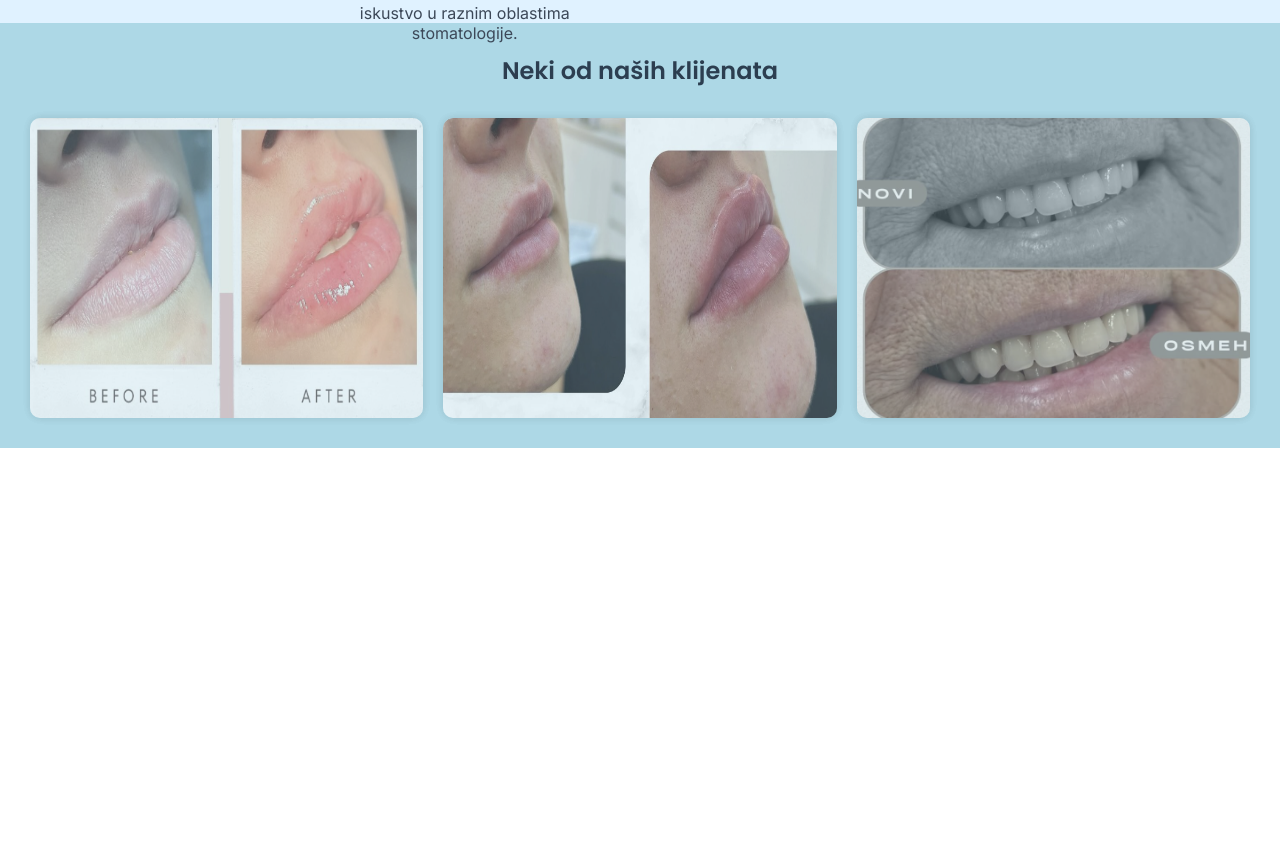
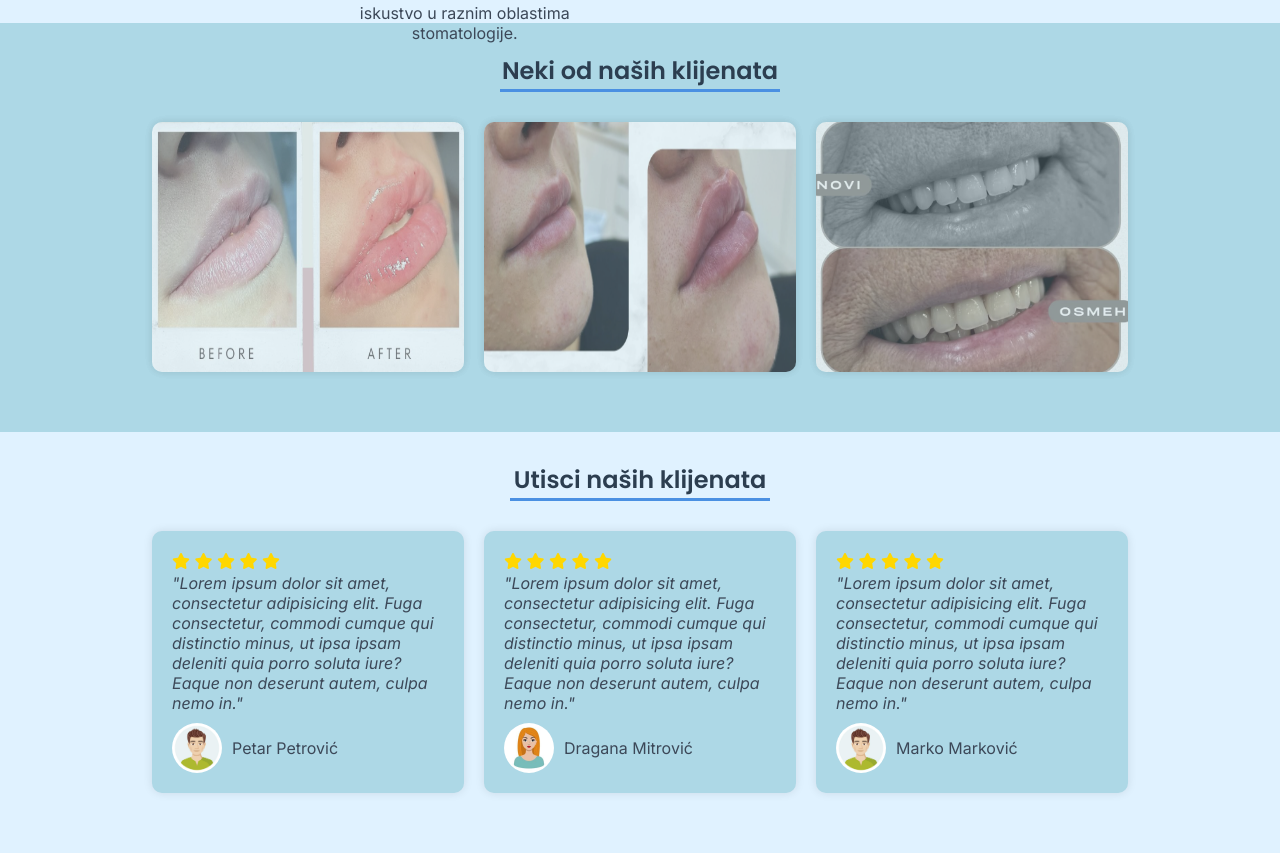
Before and after one commit to NMojsilovic/JS_Dental_Aesthetic, a plain HTML site: page index.html in a window 1280 px wide. Shown: the part 2371-3224 px from the top of the page. Before the commit the page ends 2819 px from the top, so only its background shows below. Drawn offline with Linux system fonts and the light colour scheme.

Commit message:
Kreirana sekcija utisci

```diff
--- a/css/style.css
+++ b/css/style.css
@@ -305,19 +305,20 @@ button{
     display: grid;
     grid-template-columns: repeat(3, 1fr);
     gap: 20px;
-    margin-top: 30px;
+    width: 80%;
+    margin: 30px auto;
 }
 
 .nas-rad{
     width: 100%;
-    height: 300px;
+    height: 250px;
     opacity: 0.7;
     border-radius: 10px;
     box-shadow: 0px 0px 10px rgba(0, 0, 0, 0.1);
 }
 .nas-rad img{
     width: 100%;
-    height: 300px;
+    height: 250px;
     border-radius: 10px;
     box-shadow: 0px 0px 10px rgba(0, 0, 0, 0.1);
 }
@@ -327,3 +328,69 @@ button{
     opacity: 1;
     cursor: pointer;
 }
+#nasi-radovi h2::after{
+    content: "";
+    display: block;
+    width: 280px;
+    height: 3px;
+    background-color: #4A90E2;
+    margin: 1px auto;
+}
+
+/* KRAJ SEKCIJE NASI RADOVI */
+
+/* POCETAK SEKCIJE UTISCI */
+
+#utisci-sekcija{
+    background-color: #e0f2ff;
+    padding: 30px;
+}
+#utisci-sekcija h2{
+    text-align: center;
+}
+.utisci-grid{
+    display: grid;
+    grid-template-columns: repeat(3, 1fr);
+    gap: 20px;
+    width: 80%;
+    margin: 30px auto;
+
+}
+
+.osoba-utisak img{
+    width: 50px;
+    height: 50px;
+    border-radius: 50%;
+}
+
+.utisak{
+    background-color:#add8e6;
+    padding: 20px;
+    border-radius: 10px;
+    box-shadow: 0px 0px 10px rgba(0, 0, 0, 0.1);
+}
+
+.osoba-utisak{
+    display: flex;
+    align-items: center;
+    gap: 10px;
+    margin-top: 10px;
+}
+.text-utisak{
+    font-style: italic;
+    margin-top: 2px;
+}
+
+.utisak i{
+    color: gold;
+    margin-left: 0px;
+}
+
+#utisci-sekcija h2::after{
+    content: "";
+    display: block;
+    width: 260px;
+    height: 3px;
+    background-color: #4A90E2;
+    margin: 1px auto;
+}
--- a/index.html
+++ b/index.html
@@ -132,5 +132,52 @@
             </div>
         </div>
     </section>
+
+    <section id="utisci-sekcija">
+        <h2>Utisci naših klijenata</h2>
+        <div class="utisci-grid">
+            <div class="utisak">
+                <i class="fa-solid fa-star"></i>
+                <i class="fa-solid fa-star"></i>
+                <i class="fa-solid fa-star"></i>
+                <i class="fa-solid fa-star"></i>
+                <i class="fa-solid fa-star"></i>
+                <p class="text-utisak">"Lorem ipsum dolor sit amet, consectetur adipisicing elit. Fuga consectetur, commodi cumque qui distinctio minus, ut ipsa ipsam deleniti quia porro soluta iure? Eaque non deserunt autem, culpa nemo in."</p>
+                <div class="osoba-utisak">
+                    <img src="images/avatar-of-a-man-portrait-of-a-young-guy-illustration-of-male-character-in-modern-color-style-vector (1).jpg" alt="Musko">
+                    <p>Petar Petrović</p>
+                </div>
+            </div>
+              <div class="utisak">
+                 <i class="fa-solid fa-star"></i>
+                <i class="fa-solid fa-star"></i>
+                <i class="fa-solid fa-star"></i>
+                <i class="fa-solid fa-star"></i>
+                <i class="fa-solid fa-star"></i>
+                <p class="text-utisak">"Lorem ipsum dolor sit amet, consectetur adipisicing elit. Fuga consectetur, commodi cumque qui distinctio minus, ut ipsa ipsam deleniti quia porro soluta iure? Eaque non deserunt autem, culpa nemo in."</p>
+                  <div class="osoba-utisak">
+                    <img src="images/beautiful-blonde-woman-with-makeup-avatar-for-a-beauty-salon-illustration-in-the-cartoon-style-vector.jpg" alt="Žensko">
+                    <p>Dragana Mitrović</p>
+                </div>
+
+            </div>
+              <div class="utisak">
+                 <i class="fa-solid fa-star"></i>
+                <i class="fa-solid fa-star"></i>
+                <i class="fa-solid fa-star"></i>
+                <i class="fa-solid fa-star"></i>
+                <i class="fa-solid fa-star"></i>
+                <p class="text-utisak">"Lorem ipsum dolor sit amet, consectetur adipisicing elit. Fuga consectetur, commodi cumque qui distinctio minus, ut ipsa ipsam deleniti quia porro soluta iure? Eaque non deserunt autem, culpa nemo in."</p>
+                  <div class="osoba-utisak">
+                    <img src="images/avatar-of-a-man-portrait-of-a-young-guy-illustration-of-male-character-in-modern-color-style-vector (1).jpg" alt="Muško">
+                    <p>Marko Marković</p>
+                </div>
+            </div>
+
+        </div>
+
+
+
+    </section>
 </body>
 </html>
```
Also changed, not shown: images/avatar-of-a-man-portrait-of-a-young-guy-illustration-of-male-character-in-modern-color-style-vector (1).jpg (added), images/beautiful-blonde-woman-with-makeup-avatar-for-a-beauty-salon-illustration-in-the-cartoon-style-vector.jpg (added).
